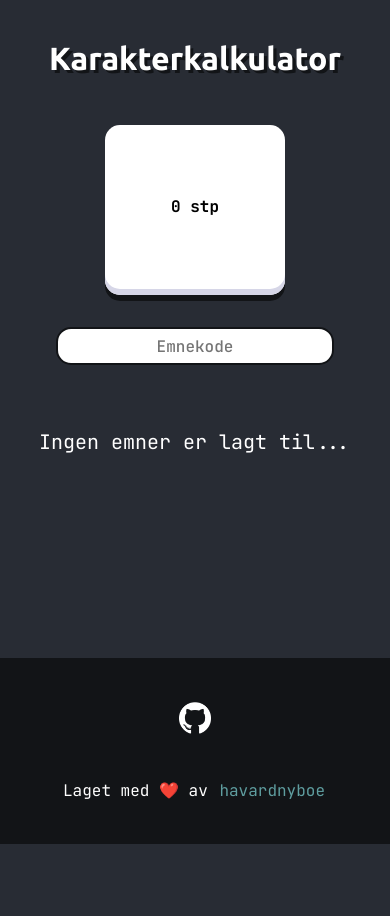
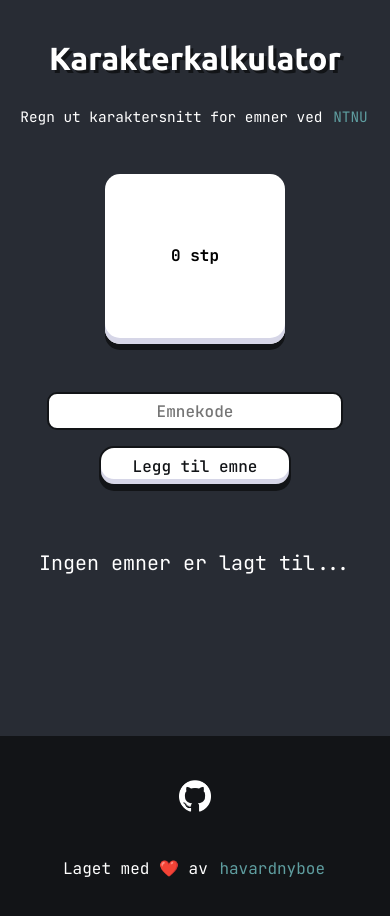
Before and after one commit to havardnyboe/karakterkalkulator, a React (Create React App) app: page / in a window 390 px wide. Shown: the top 916 px of the page. Before the commit the page ends 844 px from the top, so only its background shows below. Built offline with nearby package versions, Linux system fonts and the light colour scheme.

Commit message:
fixed calculation and added button

```diff
--- a/src/App.jsx
+++ b/src/App.jsx
@@ -18,7 +18,9 @@ export default function App() {
 
   useEffect(() => {
     localStorage.setItem(COURSES_KEY, JSON.stringify(courses));
-    setAverage(sumGradesArray(courses.map((course) => course.grade)));
+    setAverage(
+      sumGradesArray(courses.map((course) => [course.grade, course.points]))
+    );
     setCredit(
       sumCreditArray(courses.map((course) => [course.grade, course.points]))
     );
@@ -26,14 +28,14 @@ export default function App() {
 
   function sumGradesArray(arr) {
     let sum = 0;
-    let len = 0;
+    let credit = 0;
     for (let i = 0; i < arr.length; i++) {
-      if (![null, "PASS", "FAIL"].includes(arr[i])) {
-        sum += Number(arr[i]);
-        len++;
+      if (![null, "PASS", "FAIL"].includes(arr[i][0])) {
+        sum += Number(arr[i][0]) * Number(arr[i][1]);
+        credit += Number(arr[i][1]);
       }
     }
-    return sum / len;
+    return sum / credit;
   }
 
   function sumCreditArray(arr) {
@@ -107,6 +109,12 @@ export default function App() {
   return (
     <div className={style.app}>
       <h1 className={style.heading}>Karakterkalkulator</h1>
+      <p className={style.subText}>
+        Regn ut karaktersnitt for emner ved{" "}
+        <a className={style.link} href="https://www.ntnu.no/studier/emner">
+          NTNU
+        </a>
+      </p>
       <div className={style.gradeContainer}>
         <div className={style.grade}>{grades[round(average)]}</div>
         <div className={style.average}>
@@ -122,6 +130,12 @@ export default function App() {
         onKeyDown={(e) => {
           if (e.key === "Enter") addCourse();
         }}
+      />
+      <input
+        type="button"
+        value="Legg til emne"
+        className={style.addCourse}
+        onClick={addCourse}
       />
       <div className={style.course_container}>
         {courses.length ? (
--- a/src/styles/App.module.css
+++ b/src/styles/App.module.css
@@ -21,26 +21,59 @@
 }
 
 .getCourse {
-  width: 270px;
+  width: 18rem;
   height: 2rem;
   text-align: center;
   font-family: var(--mono);
   font-weight: 500;
   font-size: 1rem;
   border: 2px solid var(--black);
+  border-radius: 10px;
+  margin-top: 3rem;
+}
+
+.addCourse {
+  background-color: white;
+  border: 2px solid var(--black);
   border-radius: 15px;
-  margin: 2rem 0;
+  box-shadow: var(--black) 0px 5px 0px, #d6d6e7 0 -5px 0 inset;
+  cursor: pointer;
+  color: var(--black);
+  font-family: var(--mono);
+  font-weight: 500;
+  font-size: 1rem;
+  height: 40px;
+  margin: 1rem 0 2rem 0;
+  text-align: center;
+  transition: all 0.1s;
+  width: 12rem;
+}
+
+.addCourse:active {
+  position: relative;
+  top: 2px;
+  box-shadow: var(--black) 0px 3px 0px, #d6d6e7 0 -3px 0 inset;
 }
 
 .heading {
-  margin: 2.5rem 0 3rem 0;
+  margin: 2.5rem 0 1rem 0;
   font-size: 3rem;
-  text-shadow: .1em .1em #121417;
+  text-shadow: 0.1em 0.1em #121417;
+}
+
+.subText {
+  margin-bottom: 3rem;
+  font-size: 1.1rem;
+  font-family: var(--mono);
+  text-align: center;
 }
 
 @media only screen and (max-width: 500px) {
   .heading {
     font-size: 2rem;
+  }
+  .subText {
+    font-size: 0.9rem;
   }
 }
 
@@ -58,7 +91,7 @@
   flex-direction: column;
   justify-content: center;
   align-items: center;
-  gap: .75rem;
+  gap: 0.75rem;
 }
 
 .grade {
@@ -75,3 +108,17 @@
 .credit {
   font-size: 1rem;
 }
+
+.link {
+  color: cadetblue;
+  text-decoration: none;
+  padding: 2px;
+  transition-duration: 250ms;
+}
+
+.link:hover {
+  background-color: #3f4752b9;
+  border-radius: 4px;
+  text-decoration: underline;
+  transition-duration: 250ms;
+}
```
